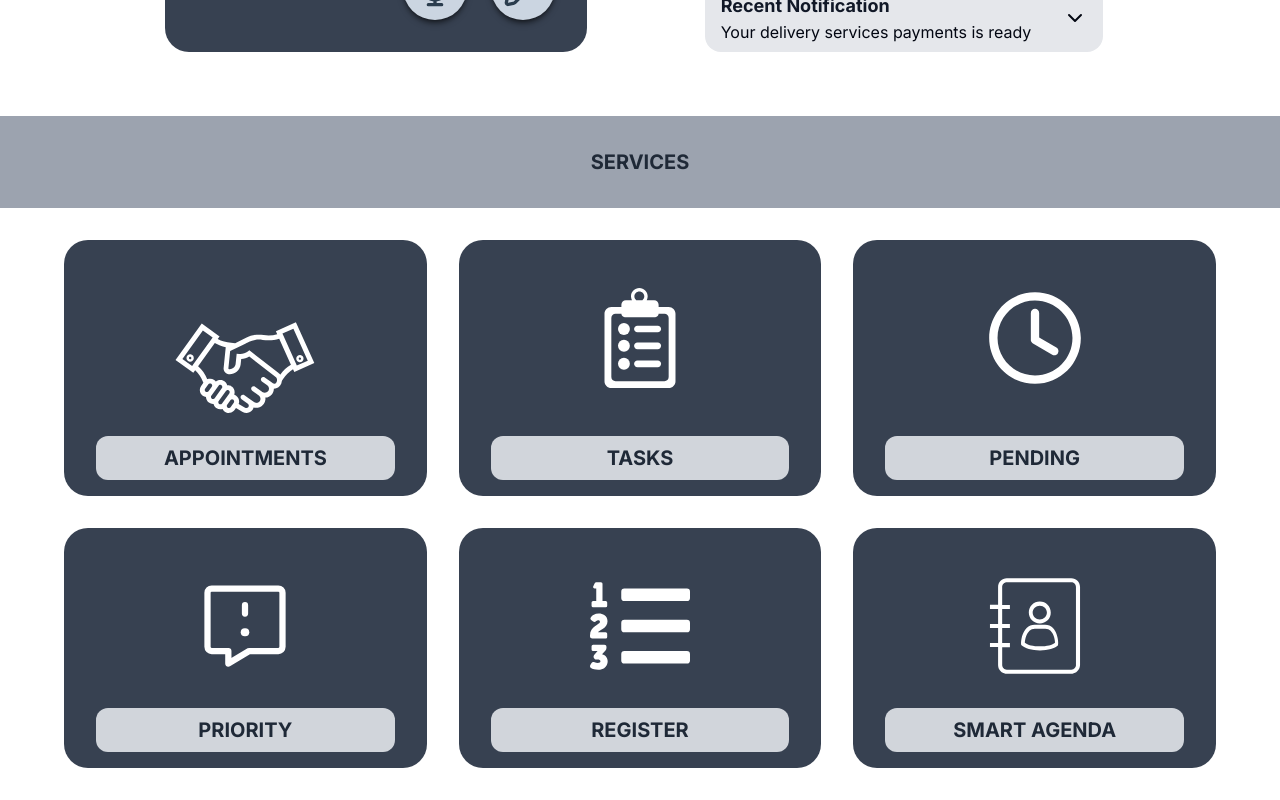
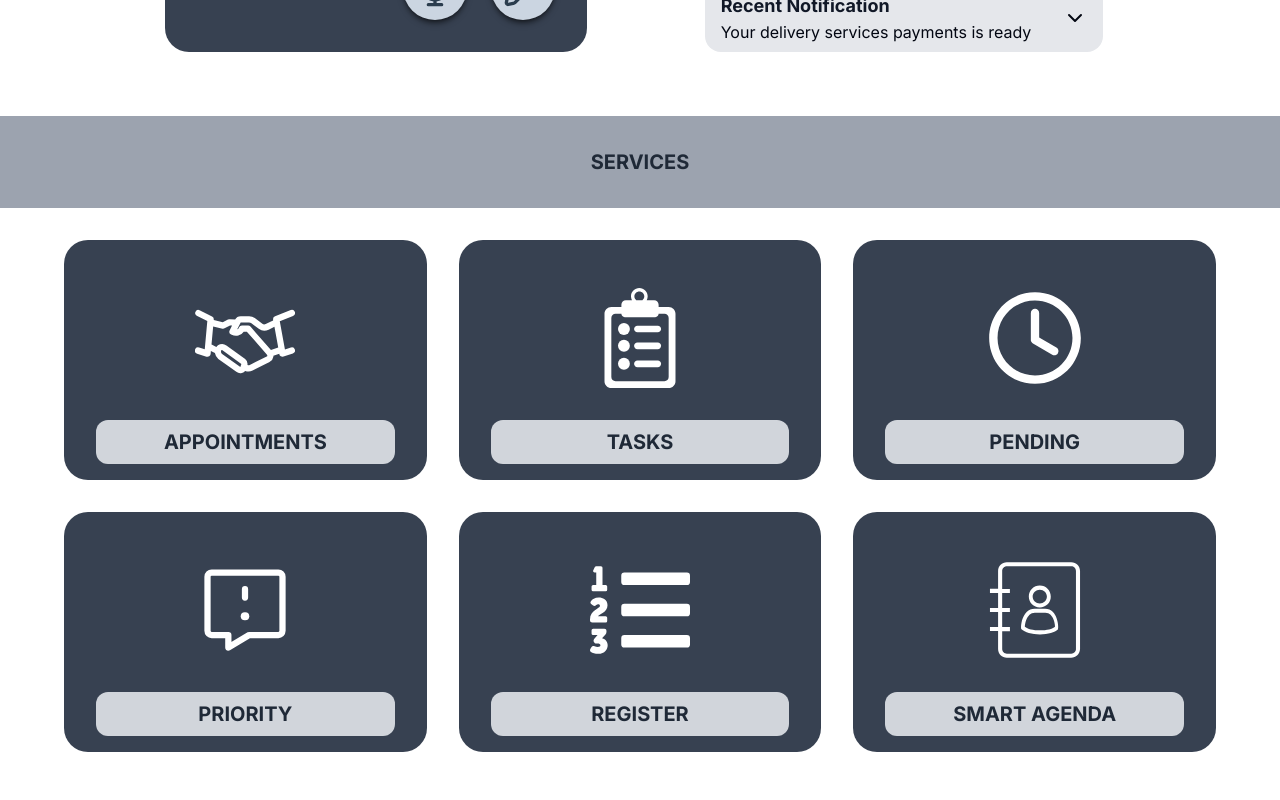
Before and after one commit to Risbel/email-manager-app, a Next.js app: page / in a window 1280 px wide. Shown: the part 602-1402 px from the top of the page. Built offline with nearby package versions, Linux system fonts and the light colour scheme.

Commit message:
feat: Implement dynamic list of services

```diff
--- /dev/null
+++ b/src/components/services/CardServices.tsx
@@ -0,0 +1,25 @@
+import { cn } from "@/lib/shadcn-utils";
+import { VariantProps, cva } from "class-variance-authority";
+import Image from "next/image";
+
+const CardServices = ({ className, item, ...props }: ICardServices) => {
+  return (
+    <div className={cn(cardServices({ className }))} {...props}>
+      <div className="flex justify-center p-8">
+        <Image src={`${item.urlImage}`} width={100} height={100} alt="" />
+      </div>
+
+      <div className="bg-gray-300 rounded-xl py-2">
+        <p className="text-center  md:text-xl font-bold text-gray-800">{item.name.toUpperCase()}</p>
+      </div>
+    </div>
+  );
+};
+
+export default CardServices;
+
+const cardServices = cva(["flex flex-col justify-between bg-gray-700 px-4 md:px-8 py-4 rounded-3xl"]);
+
+export interface ICardServices extends React.HTMLAttributes<HTMLDivElement>, VariantProps<typeof cardServices> {
+  item: { id: string; urlImage: string; name: string };
+}
--- /dev/null
+++ b/src/components/services/Services.tsx
@@ -0,0 +1,17 @@
+import React from "react";
+import CardServices from "./CardServices";
+import useGetServices from "@/hooks/useGetServices";
+
+const Services = () => {
+  const { data: items } = useGetServices();
+
+  return (
+    <div className="grid justify-center gap-4 md:gap-8 md:grid-cols-2 lg:grid-cols-3 px-4 md:px-16 py-8">
+      {items.map((item) => (
+        <CardServices key={item.id} item={item} />
+      ))}
+    </div>
+  );
+};
+
+export default Services;
--- /dev/null
+++ b/src/hooks/useGetServices.tsx
@@ -0,0 +1,42 @@
+const useGetServices = (): IServices => {
+  const data = [
+    {
+      id: "12",
+      urlImage: "/agreement-deal-friends-svgrepo-com.svg",
+      name: "appointments",
+    },
+    {
+      id: "23",
+      urlImage: "/medical-notes-symbol-of-a-list-paper-on-a-clipboard-svgrepo-com.svg",
+      name: "tasks",
+    },
+    {
+      id: "34",
+      urlImage: "/time-svgrepo-com.svg",
+      name: "pending",
+    },
+    {
+      id: "45",
+      urlImage: "/chat-alert-left-3-svgrepo-com.svg",
+      name: "priority",
+    },
+    {
+      id: "56",
+      urlImage: "/list-ol-svgrepo-com.svg",
+      name: "register",
+    },
+    {
+      id: "67",
+      urlImage: "/agenda-svgrepo-com.svg",
+      name: "smart agenda",
+    },
+  ];
+
+  return { data };
+};
+
+export default useGetServices;
+
+interface IServices {
+  data: { id: string; urlImage: string; name: string }[];
+}
--- a/src/pages/index.tsx
+++ b/src/pages/index.tsx
@@ -3,6 +3,7 @@ import { Inter } from "next/font/google";
 import HomeLayout from "@/components/layouts/HomeLayout";
 import CardDetails from "@/components/CardDetails";
 import CardCalendar from "@/components/CardCalendar";
+import Services from "@/components/services/Services";
 
 const inter = Inter({ subsets: ["latin"] });
 
@@ -38,63 +39,7 @@ export default function Home() {
             <p className="text-center text-xl font-bold text-gray-800">SERVICES</p>
           </div>
 
-          <div className="grid justify-center gap-4 md:gap-8 md:grid-cols-2 lg:grid-cols-3 px-16 py-8">
-            <div className="flex flex-col justify-between bg-gray-700 px-6 md:px-8 py-4 rounded-3xl">
-              <div className="flex justify-center">
-                <Image src={"/agreement-bussiness-hands-svgrepo-com.svg"} width={180} height={180} alt="" />
-              </div>
-
-              <div className="bg-gray-300 rounded-xl py-2">
-                <p className="text-center  md:text-xl font-bold text-gray-800">APPOINTMENTS</p>
-              </div>
-            </div>
-            <div className="flex flex-col justify-between bg-gray-700 px-6 md:px-8 py-4 rounded-3xl">
-              <div className="flex justify-center p-8">
-                <Image
-                  src={"/medical-notes-symbol-of-a-list-paper-on-a-clipboard-svgrepo-com.svg"}
-                  width={100}
-                  height={100}
-                  alt=""
-                />
-              </div>
-
-              <div className="bg-gray-300 rounded-xl py-2">
-                <p className="text-center  md:text-xl font-bold text-gray-800">TASKS</p>
-              </div>
-            </div>
-            <div className="flex flex-col justify-between bg-gray-700 px-6 md:px-8 py-4 rounded-3xl">
-              <div className="flex justify-center p-8">
-                <Image src={"/time-svgrepo-com.svg"} width={100} height={100} alt="" />
-              </div>
-              <div className="bg-gray-300 rounded-xl py-2">
-                <p className="text-center  md:text-xl font-bold text-gray-800">PENDING</p>
-              </div>
-            </div>
-            <div className="flex flex-col justify-between bg-gray-700 px-6 md:px-8 py-4 rounded-3xl">
-              <div className="flex justify-center p-8">
-                <Image src={"/chat-alert-left-3-svgrepo-com.svg"} width={100} height={100} alt="" />
-              </div>
-              <div className="bg-gray-300 rounded-xl py-2">
-                <p className="text-center  md:text-xl font-bold text-gray-800">PRIORITY</p>
-              </div>
-            </div>
-            <div className="flex flex-col justify-between bg-gray-700 px-6 md:px-8 py-4 rounded-3xl">
-              <div className="flex justify-center p-8">
-                <Image src={"/list-ol-svgrepo-com.svg"} width={100} height={100} alt="" />
-              </div>
-              <div className="bg-gray-300 rounded-xl py-2">
-                <p className="text-center  md:text-xl font-bold text-gray-800">REGISTER</p>
-              </div>
-            </div>
-            <div className="flex flex-col justify-between bg-gray-700 px-6 md:px-8 py-4 rounded-3xl">
-              <div className="flex justify-center p-8">
-                <Image src={"/agenda-svgrepo-com.svg"} width={100} height={100} alt="" />
-              </div>
-              <div className="bg-gray-300 rounded-xl py-2">
-                <p className="text-center  md:text-xl font-bold text-gray-800">SMART AGENDA</p>
-              </div>
-            </div>
-          </div>
+          <Services />
         </section>
       </main>
     </HomeLayout>
```
Also changed, not shown: public/agreement-bussiness-hands-svgrepo-com.svg (deleted), public/agreement-deal-friends-svgrepo-com.svg (added).
